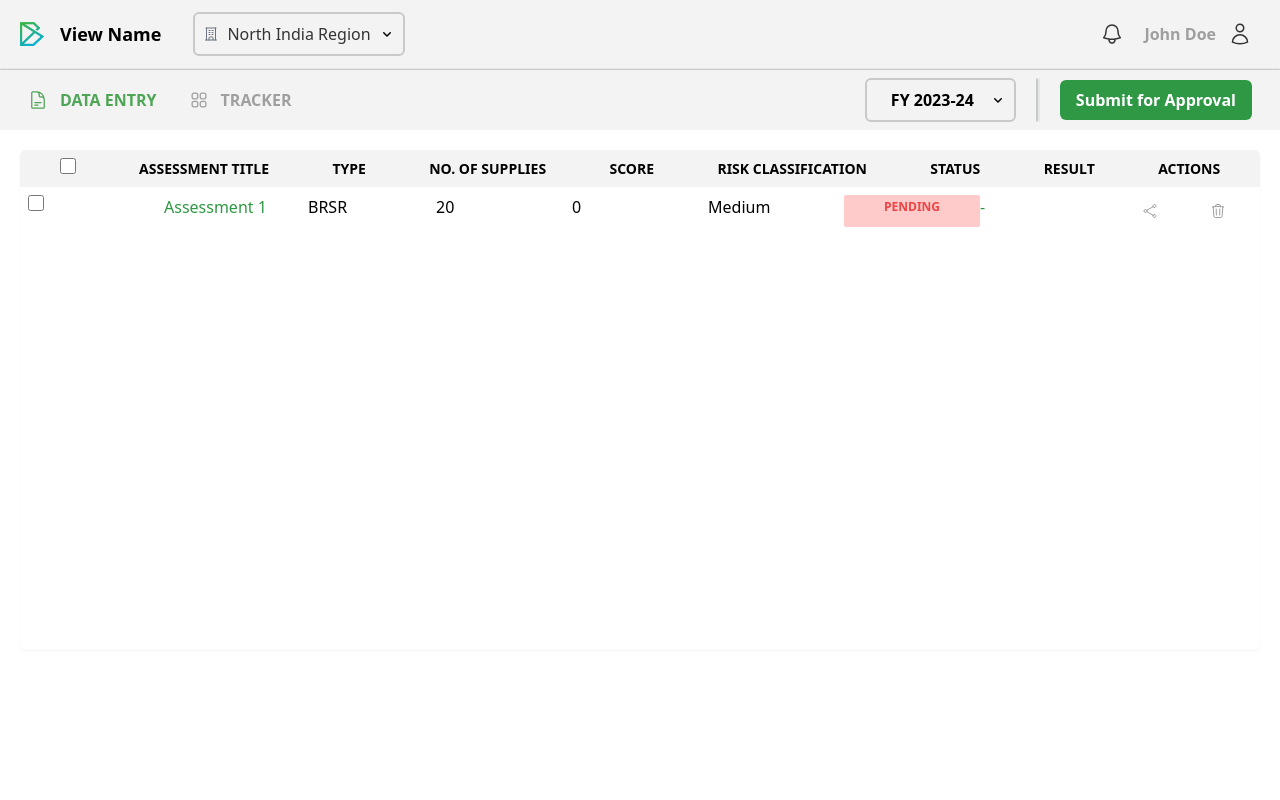
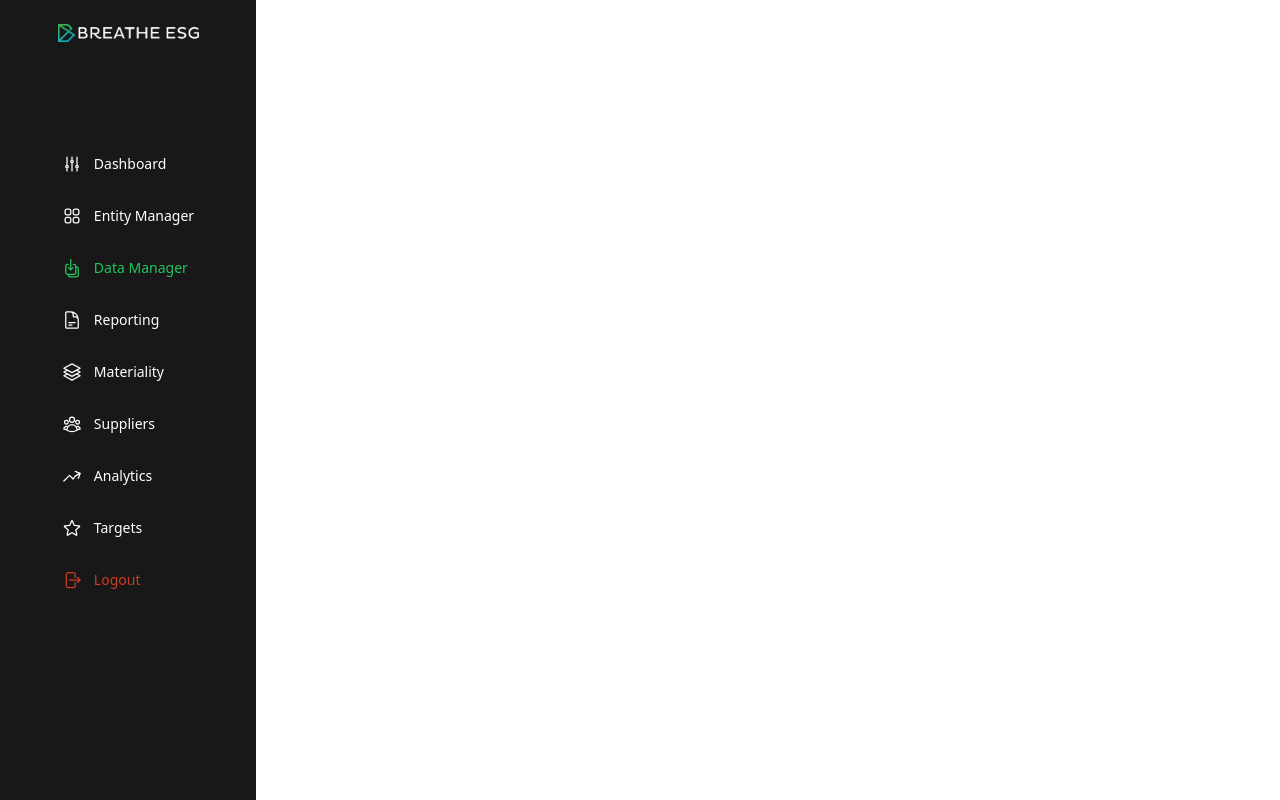
Before and after one commit to rigs05/ProjectESG, a React (Vite) app in the folder FrontPages/: page / in a window 1280 px wide. Built offline with nearby package versions, Linux system fonts and the light colour scheme.

Commit message:
designed sidebar

```diff
--- a/FrontPages/src/App.tsx
+++ b/FrontPages/src/App.tsx
@@ -1,15 +1,18 @@
 // import { Login } from "./pages/Login";
 // import { Register } from "./pages/Register";
-import { DataEntryDashboard } from "./pages/DataEntryDashboard";
+// import { DataEntryDashboard } from "./pages/DataEntryDashboard";
 // import { TrackerDashboard } from "./pages/TrackerDashboard";
+
+import { Sidebar } from "./components/Sidebar";
 
 function App() {
   return (
     <>
       {/* <Register /> */}
       {/* <Login /> */}
-      <DataEntryDashboard />
+      {/* <DataEntryDashboard /> */}
       {/* <TrackerDashboard /> */}
+      <Sidebar />
     </>
   );
 }
--- a/FrontPages/src/components/DataEntries.tsx
+++ b/FrontPages/src/components/DataEntries.tsx
@@ -4,23 +4,19 @@ export const DataEntries = () => {
   return (
     <div className='m-5 h-[500px] shadow-sm rounded-md'>
       {/* Data Title */}
-      <div className='flex justify-around items-center font-sans font-bold p-2 text-sm rounded-t-md bg-gray-light'>
-        <div className=''>
-          <input
-            id='default-checkbox'
-            type='checkbox'
-            value=''
-            className='w-4 h-4'
-          />
+      {/* <div className='grid grid-cols-9 font-sans font-bold p-2 text-sm rounded-t-md bg-gray-light'> */}
+      <div className='grid grid-cols-9 gap-4 items-center text-sm p-2 font-sans font-semibold rounded-t-md bg-gray-light'>
+        <div className='text-center'>
+          <input id='default-checkbox' type='checkbox' className='w-4 h-4' />
         </div>
-        <text className=''>ASSESSMENT TITLE</text>
-        <text className=''>TYPE</text>
-        <text className=''>NO. OF SUPPLIES</text>
-        <text className=''>SCORE</text>
-        <text className=''>RISK CLASSIFICATION</text>
-        <text className=''>STATUS</text>
-        <text className=''>RESULT</text>
-        <text className=''>ACTIONS</text>
+        <div className='text-center'>ASSESSMENT TITLE</div>
+        <div className='text-center'>TYPE</div>
+        <div className='text-center'>NO. OF SUPPLIES</div>
+        <div className='text-center'>SCORE</div>
+        <div className='text-center'>RISK CLASSIFICATION</div>
+        <div className='text-center'>STATUS</div>
+        <div className='text-center'>RESULT</div>
+        <div className='text-center'>ACTIONS</div>
       </div>
 
       {/* Dynamic Data */}
@@ -33,6 +29,42 @@ export const DataEntries = () => {
         status={"PENDING"}
         result={"-"}
       />
+      <DummyData
+        number={2}
+        type={"BRSR"}
+        supplies={25}
+        score={98}
+        classify={"Low"}
+        status={"COMPLETE"}
+        result={"View"}
+      />
+      <DummyData
+        number={3}
+        type={"BRSR"}
+        supplies={35}
+        score={22}
+        classify={"High"}
+        status={"COMPLETE"}
+        result={"View"}
+      />
+      <DummyData
+        number={4}
+        type={"Custom"}
+        supplies={49}
+        score={23}
+        classify={"Medium"}
+        status={"COMPLETE"}
+        result={"View"}
+      />
+      <DummyData
+        number={5}
+        type={"Custom"}
+        supplies={100}
+        score={42}
+        classify={"Medium"}
+        status={"COMPLETE"}
+        result={"View"}
+      />
     </div>
   );
 };
--- a/FrontPages/src/components/DummyData.tsx
+++ b/FrontPages/src/components/DummyData.tsx
@@ -16,23 +16,29 @@ export const DummyData = ({
   result: string;
 }) => {
   return (
-    <div className='grid grid-cols-9 p-2 font-sans bg-white'>
-      <input id='default-checkbox' type='checkbox' className='w-4 h-4' />
-      <text className='text-green-submit'>Assessment {number}</text>
-      <text className='px-2'>{type}</text>
-      <text className=''>{supplies}</text>
-      <text className=''>{score}</text>
-      <text className=''>{classify}</text>
+    // <div className='grid grid-cols-9 p-2 font-sans bg-white'>
+    // <div className='flex justify-around items-center font-sans py-2 bg-white'>
+    <div className='grid grid-cols-9 gap-4 items-center p-2'>
+      <div className='text-center'>
+        <input id='default-checkbox' type='checkbox' className='w-4 h-4' />
+      </div>
+      <div className='text-center text-green-submit'>Assessment {number}</div>
+      <div className='text-center'>{type}</div>
+      <div className='text-center'>{supplies}</div>
+      <div className='text-center'>{score}</div>
+      <div className='text-start'>{classify}</div>
       <StatusWrapper status={status}>
         {status === "PENDING" ? "PENDING" : "COMPLETE"}
       </StatusWrapper>
 
-      <a href='#' className='text-green-submit font-md' defaultValue={"-"}>
-        {result}
-      </a>
+      <div className='text-center'>
+        <a href='#' className='text-green-submit font-md' defaultValue={"-"}>
+          {result}
+        </a>
+      </div>
       <div
         id='actions'
-        className='flex justify-around items-center text-gray-paratext'
+        className='flex justify-center items-center text-gray-paratext'
       >
         <svg
           xmlns='http://www.w3.org/2000/svg'
@@ -70,7 +76,7 @@ export const DummyData = ({
 // Status-box arrangement logic
 const StatusStylePending = ({ children }: { children: string }) => {
   return (
-    <div className='bg-red-200 text-red-500 py-1 px-2 text-xs rounded-sm font-semibold text-center'>
+    <div className='bg-red-200 text-red-500 py-1 mx-5 text-xs rounded-sm font-semibold text-center'>
       {children}
     </div>
   );
@@ -78,7 +84,7 @@ const StatusStylePending = ({ children }: { children: string }) => {
 
 const StatusStyleFinished = ({ children }: { children: string }) => {
   return (
-    <div className='bg-green-200 text-green-submit py-1 px-2 text-xs rounded- font-semibold text-center'>
+    <div className='bg-green-200 text-green-submit py-1 mx-5 text-xs rounded-sm font-semibold text-center'>
       {children}
     </div>
   );
--- a/FrontPages/src/components/Sidebar.tsx
+++ b/FrontPages/src/components/Sidebar.tsx
@@ -1,3 +1,187 @@
+import logo from "../assets/logo.png";
+
 export const Sidebar = () => {
-  return <div></div>;
+  return (
+    <div className='bg-black-dark text-white flex flex-col items-center w-1/5 h-screen'>
+      <div className='mt-6 mb-20'>
+        <img src={logo} alt={"Company Logo"} width={141} />
+      </div>
+
+      <div className='w-6 h-6 collapsible sidebar button'></div>
+
+      <div className='flex flex-col justify-start items-start text-sm font-sans'>
+        <div className='flex items-center p-2 mb-4'>
+          <svg
+            xmlns='http://www.w3.org/2000/svg'
+            fill='none'
+            viewBox='0 0 24 24'
+            strokeWidth='1.5'
+            stroke='currentColor'
+            className='size-5 mr-3'
+          >
+            <path
+              strokeLinecap='round'
+              strokeLinejoin='round'
+              d='M6 13.5V3.75m0 9.75a1.5 1.5 0 0 1 0 3m0-3a1.5 1.5 0 0 0 0 3m0 3.75V16.5m12-3V3.75m0 9.75a1.5 1.5 0 0 1 0 3m0-3a1.5 1.5 0 0 0 0 3m0 3.75V16.5m-6-9V3.75m0 3.75a1.5 1.5 0 0 1 0 3m0-3a1.5 1.5 0 0 0 0 3m0 9.75V10.5'
+            />
+          </svg>
+          <div>
+            <a href='#'>Dashboard</a>
+          </div>
+        </div>
+        <div className='flex items-center p-2 mb-4'>
+          <svg
+            xmlns='http://www.w3.org/2000/svg'
+            fill='none'
+            viewBox='0 0 24 24'
+            strokeWidth='1.5'
+            stroke='currentColor'
+            className='size-5 mr-3'
+          >
+            <path
+              strokeLinecap='round'
+              strokeLinejoin='round'
+              d='M3.75 6A2.25 2.25 0 0 1 6 3.75h2.25A2.25 2.25 0 0 1 10.5 6v2.25a2.25 2.25 0 0 1-2.25 2.25H6a2.25 2.25 0 0 1-2.25-2.25V6ZM3.75 15.75A2.25 2.25 0 0 1 6 13.5h2.25a2.25 2.25 0 0 1 2.25 2.25V18a2.25 2.25 0 0 1-2.25 2.25H6A2.25 2.25 0 0 1 3.75 18v-2.25ZM13.5 6a2.25 2.25 0 0 1 2.25-2.25H18A2.25 2.25 0 0 1 20.25 6v2.25A2.25 2.25 0 0 1 18 10.5h-2.25a2.25 2.25 0 0 1-2.25-2.25V6ZM13.5 15.75a2.25 2.25 0 0 1 2.25-2.25H18a2.25 2.25 0 0 1 2.25 2.25V18A2.25 2.25 0 0 1 18 20.25h-2.25A2.25 2.25 0 0 1 13.5 18v-2.25Z'
+            />
+          </svg>
+          <div>
+            <a href='#'>Entity Manager</a>
+          </div>
+        </div>
+        <div className='flex items-center p-2 mb-4 text-green-500'>
+          <svg
+            xmlns='http://www.w3.org/2000/svg'
+            fill='none'
+            viewBox='0 0 24 24'
+            stroke-width='1.5'
+            stroke='currentColor'
+            className='size-5 mr-3'
+          >
+            <path
+              stroke-linecap='round'
+              stroke-linejoin='round'
+              d='M7.5 7.5h-.75A2.25 2.25 0 0 0 4.5 9.75v7.5a2.25 2.25 0 0 0 2.25 2.25h7.5a2.25 2.25 0 0 0 2.25-2.25v-7.5a2.25 2.25 0 0 0-2.25-2.25h-.75m-6 3.75 3 3m0 0 3-3m-3 3V1.5m6 9h.75a2.25 2.25 0 0 1 2.25 2.25v7.5a2.25 2.25 0 0 1-2.25 2.25h-7.5a2.25 2.25 0 0 1-2.25-2.25v-.75'
+            />
+          </svg>
+          <div>
+            <a href='#'>Data Manager</a>
+          </div>
+        </div>
+        <div className='flex items-center p-2 mb-4'>
+          <svg
+            xmlns='http://www.w3.org/2000/svg'
+            fill='none'
+            viewBox='0 0 24 24'
+            stroke-width='1.5'
+            stroke='currentColor'
+            className='size-5 mr-3'
+          >
+            <path
+              stroke-linecap='round'
+              stroke-linejoin='round'
+              d='M19.5 14.25v-2.625a3.375 3.375 0 0 0-3.375-3.375h-1.5A1.125 1.125 0 0 1 13.5 7.125v-1.5a3.375 3.375 0 0 0-3.375-3.375H8.25m0 12.75h7.5m-7.5 3H12M10.5 2.25H5.625c-.621 0-1.125.504-1.125 1.125v17.25c0 .621.504 1.125 1.125 1.125h12.75c.621 0 1.125-.504 1.125-1.125V11.25a9 9 0 0 0-9-9Z'
+            />
+          </svg>
+          <div>
+            <a href='#'>Reporting</a>
+          </div>
+        </div>
+        <div className='flex items-center p-2 mb-4'>
+          <svg
+            xmlns='http://www.w3.org/2000/svg'
+            fill='none'
+            viewBox='0 0 24 24'
+            stroke-width='1.5'
+            stroke='currentColor'
+            className='size-5 mr-3'
+          >
+            <path
+              stroke-linecap='round'
+              stroke-linejoin='round'
+              d='M6.429 9.75 2.25 12l4.179 2.25m0-4.5 5.571 3 5.571-3m-11.142 0L2.25 7.5 12 2.25l9.75 5.25-4.179 2.25m0 0L21.75 12l-4.179 2.25m0 0 4.179 2.25L12 21.75 2.25 16.5l4.179-2.25m11.142 0-5.571 3-5.571-3'
+            />
+          </svg>
+          <div>
+            <a href='#'>Materiality</a>
+          </div>
+        </div>
+        <div className='flex items-center p-2 mb-4'>
+          <svg
+            xmlns='http://www.w3.org/2000/svg'
+            fill='none'
+            viewBox='0 0 24 24'
+            stroke-width='1.5'
+            stroke='currentColor'
+            className='size-5 mr-3'
+          >
+            <path
+              stroke-linecap='round'
+              stroke-linejoin='round'
+              d='M18 18.72a9.094 9.094 0 0 0 3.741-.479 3 3 0 0 0-4.682-2.72m.94 3.198.001.031c0 .225-.012.447-.037.666A11.944 11.944 0 0 1 12 21c-2.17 0-4.207-.576-5.963-1.584A6.062 6.062 0 0 1 6 18.719m12 0a5.971 5.971 0 0 0-.941-3.197m0 0A5.995 5.995 0 0 0 12 12.75a5.995 5.995 0 0 0-5.058 2.772m0 0a3 3 0 0 0-4.681 2.72 8.986 8.986 0 0 0 3.74.477m.94-3.197a5.971 5.971 0 0 0-.94 3.197M15 6.75a3 3 0 1 1-6 0 3 3 0 0 1 6 0Zm6 3a2.25 2.25 0 1 1-4.5 0 2.25 2.25 0 0 1 4.5 0Zm-13.5 0a2.25 2.25 0 1 1-4.5 0 2.25 2.25 0 0 1 4.5 0Z'
+            />
+          </svg>
+          <div>
+            <a href='#'>Suppliers</a>
+          </div>
+        </div>
+        <div className='flex items-center p-2 mb-4'>
+          <svg
+            xmlns='http://www.w3.org/2000/svg'
+            fill='none'
+            viewBox='0 0 24 24'
+            stroke-width='1.5'
+            stroke='currentColor'
+            className='size-5 mr-3'
+          >
+            <path
+              stroke-linecap='round'
+              stroke-linejoin='round'
+              d='M2.25 18 9 11.25l4.306 4.306a11.95 11.95 0 0 1 5.814-5.518l2.74-1.22m0 0-5.94-2.281m5.94 2.28-2.28 5.941'
+            />
+          </svg>
+          <div>
+            <a href='#'>Analytics</a>
+          </div>
+        </div>
+        <div className='flex items-center p-2 mb-4'>
+          <svg
+            xmlns='http://www.w3.org/2000/svg'
+            fill='none'
+            viewBox='0 0 24 24'
+            stroke-width='1.5'
+            stroke='currentColor'
+            className='size-5 mr-3'
+          >
+            <path
+              stroke-linecap='round'
+              stroke-linejoin='round'
+              d='M11.48 3.499a.562.562 0 0 1 1.04 0l2.125 5.111a.563.563 0 0 0 .475.345l5.518.442c.499.04.701.663.321.988l-4.204 3.602a.563.563 0 0 0-.182.557l1.285 5.385a.562.562 0 0 1-.84.61l-4.725-2.885a.562.562 0 0 0-.586 0L6.982 20.54a.562.562 0 0 1-.84-.61l1.285-5.386a.562.562 0 0 0-.182-.557l-4.204-3.602a.562.562 0 0 1 .321-.988l5.518-.442a.563.563 0 0 0 .475-.345L11.48 3.5Z'
+            />
+          </svg>
+          <div>
+            <a href='#'>Targets</a>
+          </div>
+        </div>
+        <div className='flex items-center p-2 mb-6 text-red-mandatory'>
+          <svg
+            xmlns='http://www.w3.org/2000/svg'
+            fill='none'
+            viewBox='0 0 24 24'
+            stroke-width='1.5'
+            stroke='currentColor'
+            className='size-5 mr-3'
+          >
+            <path
+              stroke-linecap='round'
+              stroke-linejoin='round'
+              d='M15.75 9V5.25A2.25 2.25 0 0 0 13.5 3h-6a2.25 2.25 0 0 0-2.25 2.25v13.5A2.25 2.25 0 0 0 7.5 21h6a2.25 2.25 0 0 0 2.25-2.25V15m3 0 3-3m0 0-3-3m3 3H9'
+            />
+          </svg>
+          <div className=''>
+            <a href='#'>Logout</a>
+          </div>
+        </div>
+      </div>
+    </div>
+  );
 };
--- a/FrontPages/tailwind.config.ts
+++ b/FrontPages/tailwind.config.ts
@@ -19,6 +19,9 @@ export default {
         slate: {
           title: "#F3F3F3",
         },
+        black: {
+          dark: "#181818",
+        },
         red: {
           mandatory: "#CA3C25",
         },
```
